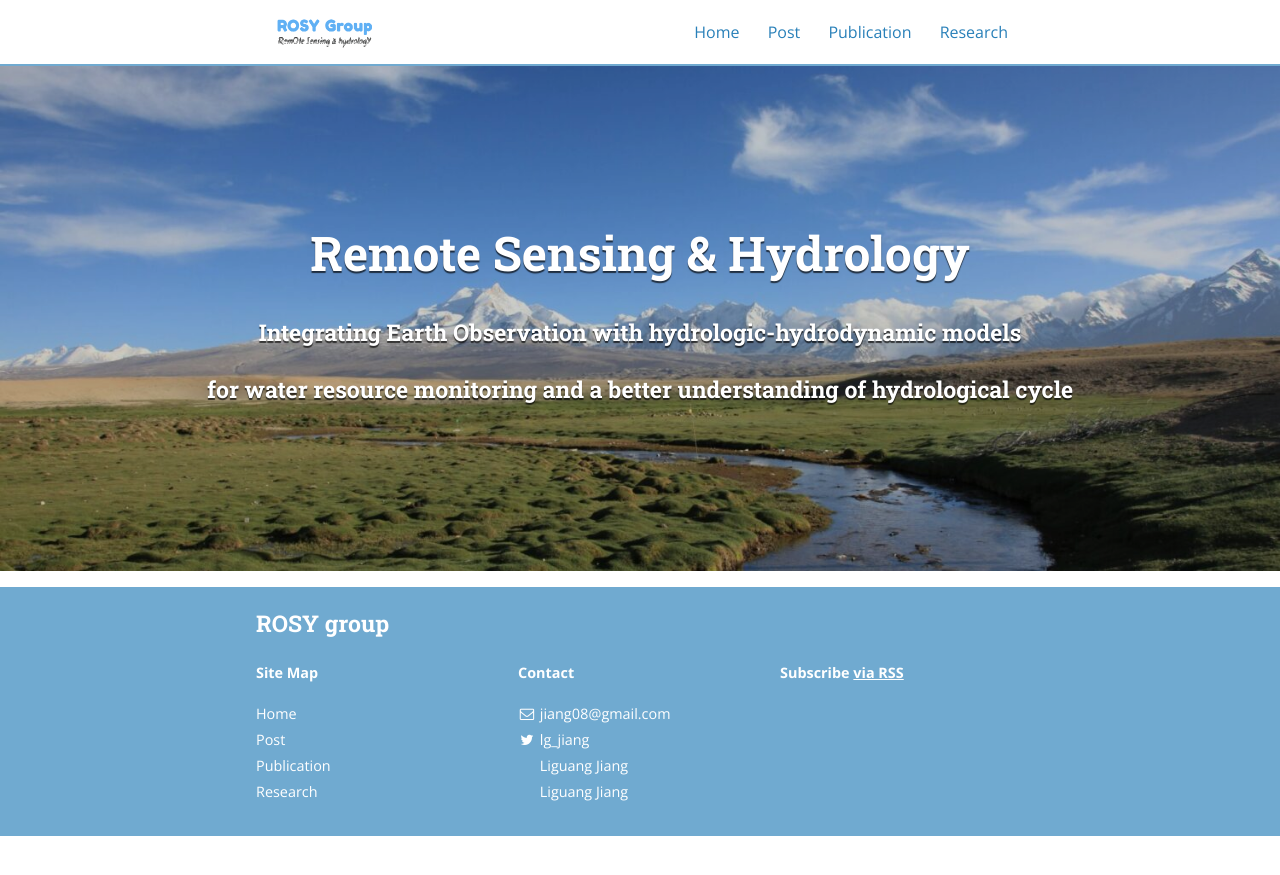
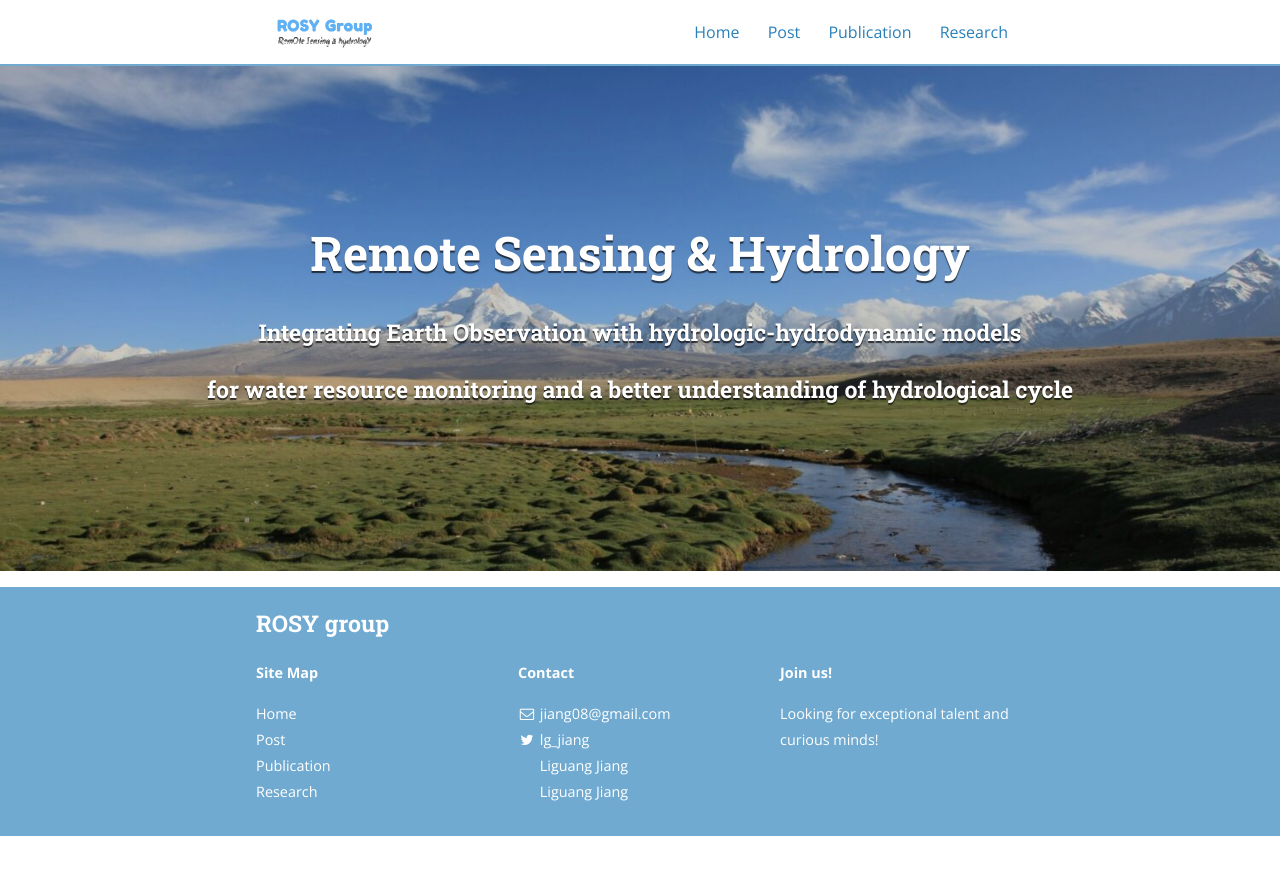
Before and after one commit to 12530/rshydro, a Jekyll site: the page built from index.html, in a window 1280 px wide. Shown: the top 875 px of the page. Built offline with Jekyll 4.4.1, drawn with Linux system fonts in a browser that asks for light colours; nearby versions of some CDN libraries.

Commit message:
Update footer.html

```diff
--- a/_includes/footer.html
+++ b/_includes/footer.html
@@ -38,8 +38,8 @@
     </div>
 
     <div class="site-signature">
-      <p class="rss-subscribe text"><strong>Subscribe <a href="{{ "/feed.xml" | prepend: site.baseurl }}">via RSS</a></strong></p>
-      <p class="text">{{ site.description }}</p>
+      <p><strong>Join us!</strong></p>
+      <p class="text">Looking for exceptional talent and curious minds!</p>
     </div>
 
   </div>
```
